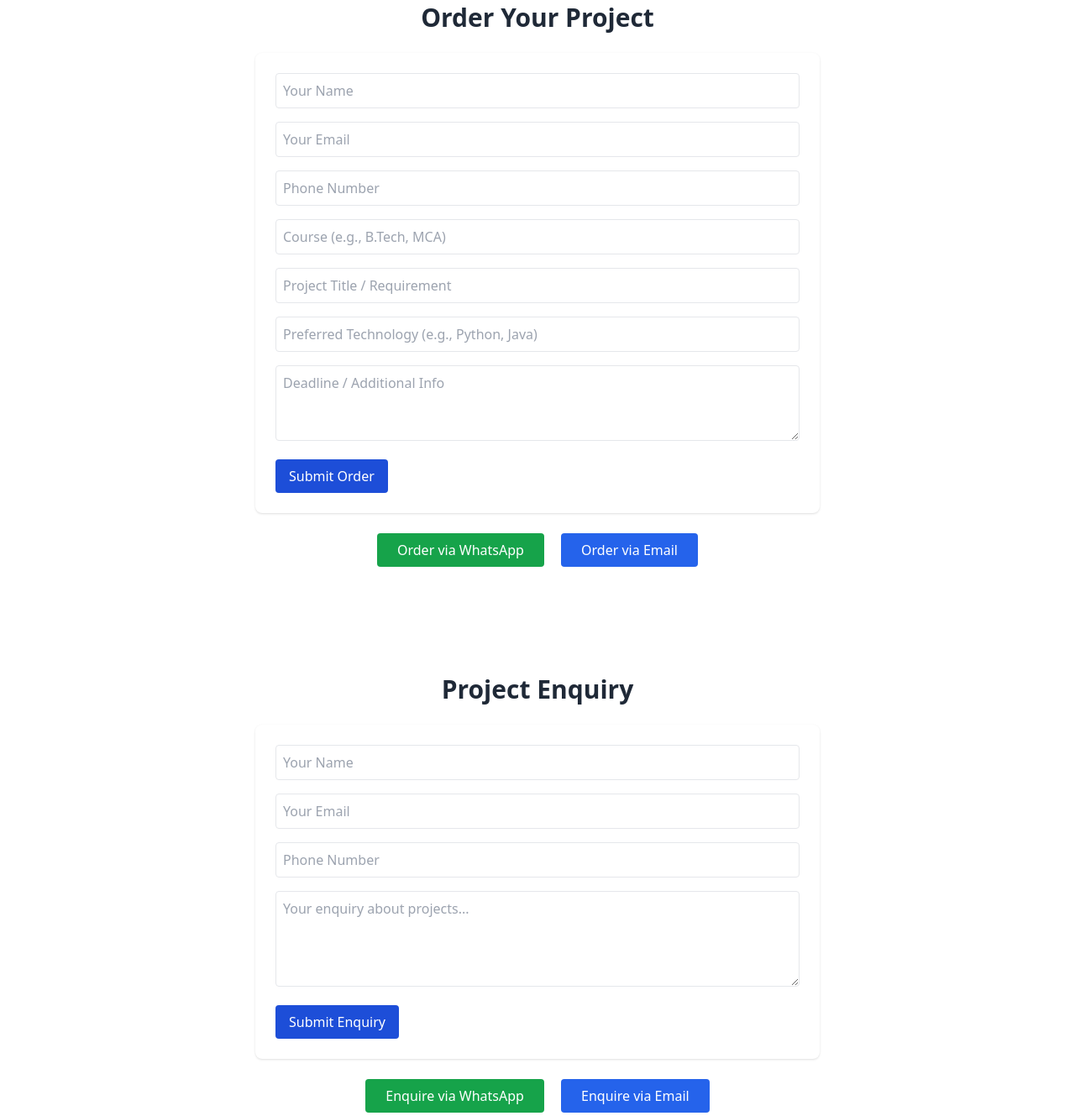
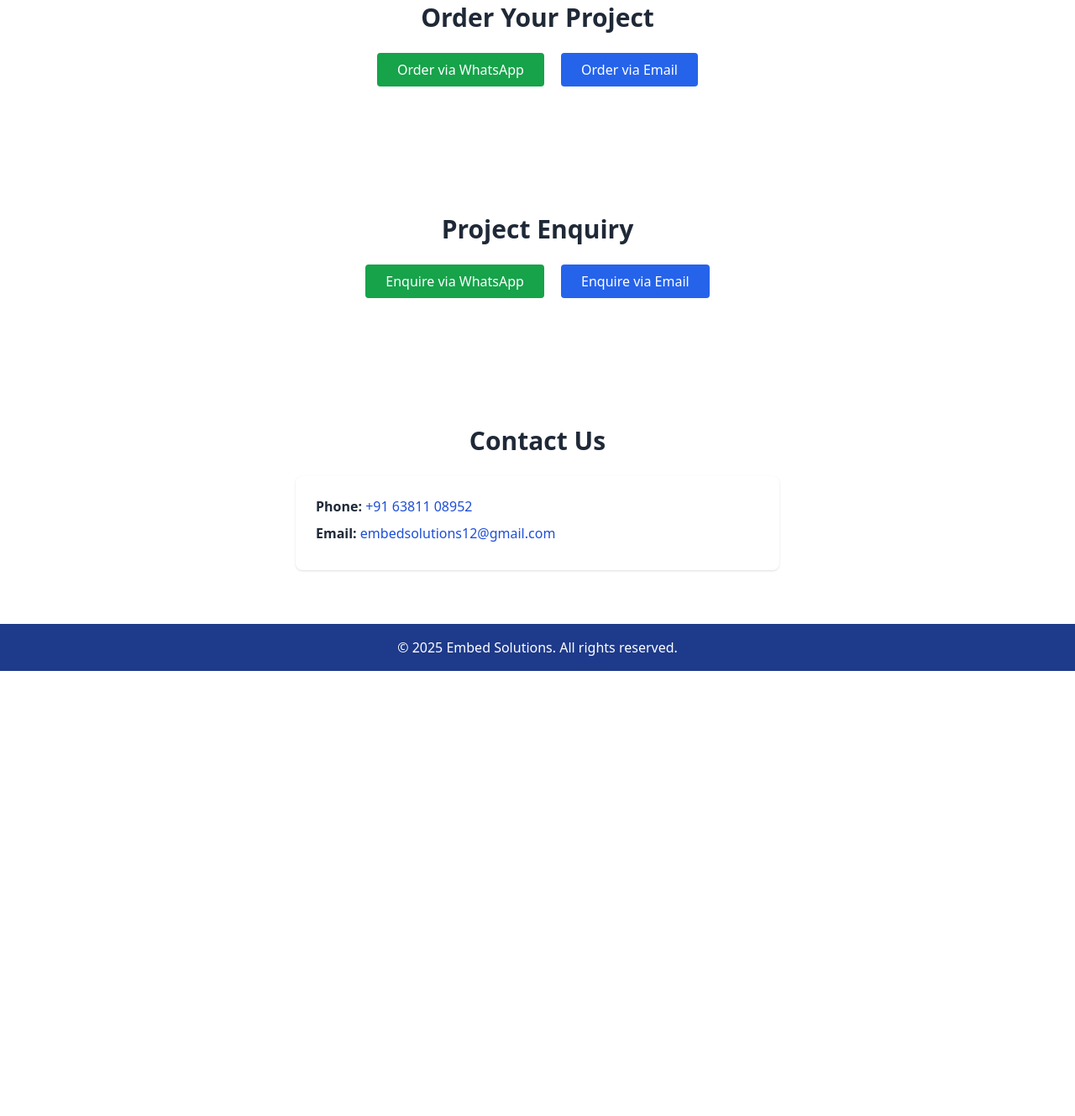
Before and after one commit to EmbedSolutions12/Embedsolutions12, a plain HTML site: page index.html in a window 1280 px wide. Shown: the part 925-2254 px from the top of the page at 84% size. After the commit the page ends 1724 px from the top, so only its background shows below. Drawn offline with nearby package versions, Linux system fonts and the light colour scheme.

Commit message:
Add files via upload
 order and email updated

```diff
--- a/index.html
+++ b/index.html
@@ -58,17 +58,7 @@
   <!-- Order Section -->
   <section id="order" class="py-16 container mx-auto px-4">
     <h3 class="text-3xl font-semibold mb-6 text-center">Order Your Project</h3>
-    <form action="https://formsubmit.co/embedsolutions12@gmail.com" method="POST" class="max-w-2xl mx-auto bg-white p-6 rounded-lg shadow space-y-4">
-      <input type="text" name="Name" placeholder="Your Name" required class="w-full p-2 border rounded" />
-      <input type="email" name="Email" placeholder="Your Email" required class="w-full p-2 border rounded" />
-      <input type="text" name="Phone" placeholder="Phone Number" required class="w-full p-2 border rounded" />
-      <input type="text" name="Course" placeholder="Course (e.g., B.Tech, MCA)" class="w-full p-2 border rounded" />
-      <input type="text" name="Project Title" placeholder="Project Title / Requirement" required class="w-full p-2 border rounded" />
-      <input type="text" name="Technology" placeholder="Preferred Technology (e.g., Python, Java)" class="w-full p-2 border rounded" />
-      <textarea name="Deadline" placeholder="Deadline / Additional Info" rows="3" class="w-full p-2 border rounded"></textarea>
-      <button type="submit" class="bg-blue-700 text-white px-4 py-2 rounded hover:bg-blue-800">Submit Order</button>
-    </form>
-    <div class="text-center mt-6 space-x-4">
+    <div class="text-center space-x-4 mb-6">
       <a href="https://wa.me/916381108952?text=Hi%2C%20I%20want%20to%20order%20a%20project%20from%20Embed%20Solutions" target="_blank" class="inline-block bg-green-600 text-white px-6 py-2 rounded hover:bg-green-700">Order via WhatsApp</a>
       <a href="mailto:embedsolutions12@gmail.com?subject=Project%20Order&body=Hi%2C%20I%20want%20to%20order%20a%20project." class="inline-block bg-blue-600 text-white px-6 py-2 rounded hover:bg-blue-700">Order via Email</a>
     </div>
@@ -77,14 +67,7 @@
   <!-- Enquiry Section -->
   <section id="enquiry" class="py-16 container mx-auto px-4">
     <h3 class="text-3xl font-semibold mb-6 text-center">Project Enquiry</h3>
-    <form action="https://formsubmit.co/embedsolutions12@gmail.com" method="POST" class="max-w-2xl mx-auto bg-white p-6 rounded-lg shadow space-y-4">
-      <input type="text" name="Name" placeholder="Your Name" required class="w-full p-2 border rounded" />
-      <input type="email" name="Email" placeholder="Your Email" required class="w-full p-2 border rounded" />
-      <input type="text" name="Phone" placeholder="Phone Number" required class="w-full p-2 border rounded" />
-      <textarea name="Message" placeholder="Your enquiry about projects..." rows="4" class="w-full p-2 border rounded"></textarea>
-      <button type="submit" class="bg-blue-700 text-white px-4 py-2 rounded hover:bg-blue-800">Submit Enquiry</button>
-    </form>
-    <div class="text-center mt-6 space-x-4">
+    <div class="text-center space-x-4 mb-6">
       <a href="https://wa.me/916381108952?text=Hi%2C%20I%20have%20a%20project%20enquiry%20for%20Embed%20Solutions" target="_blank" class="inline-block bg-green-600 text-white px-6 py-2 rounded hover:bg-green-700">Enquire via WhatsApp</a>
       <a href="mailto:embedsolutions12@gmail.com?subject=Project%20Enquiry&body=Hi%2C%20I%20have%20a%20project%20enquiry." class="inline-block bg-blue-600 text-white px-6 py-2 rounded hover:bg-blue-700">Enquire via Email</a>
     </div>
```
